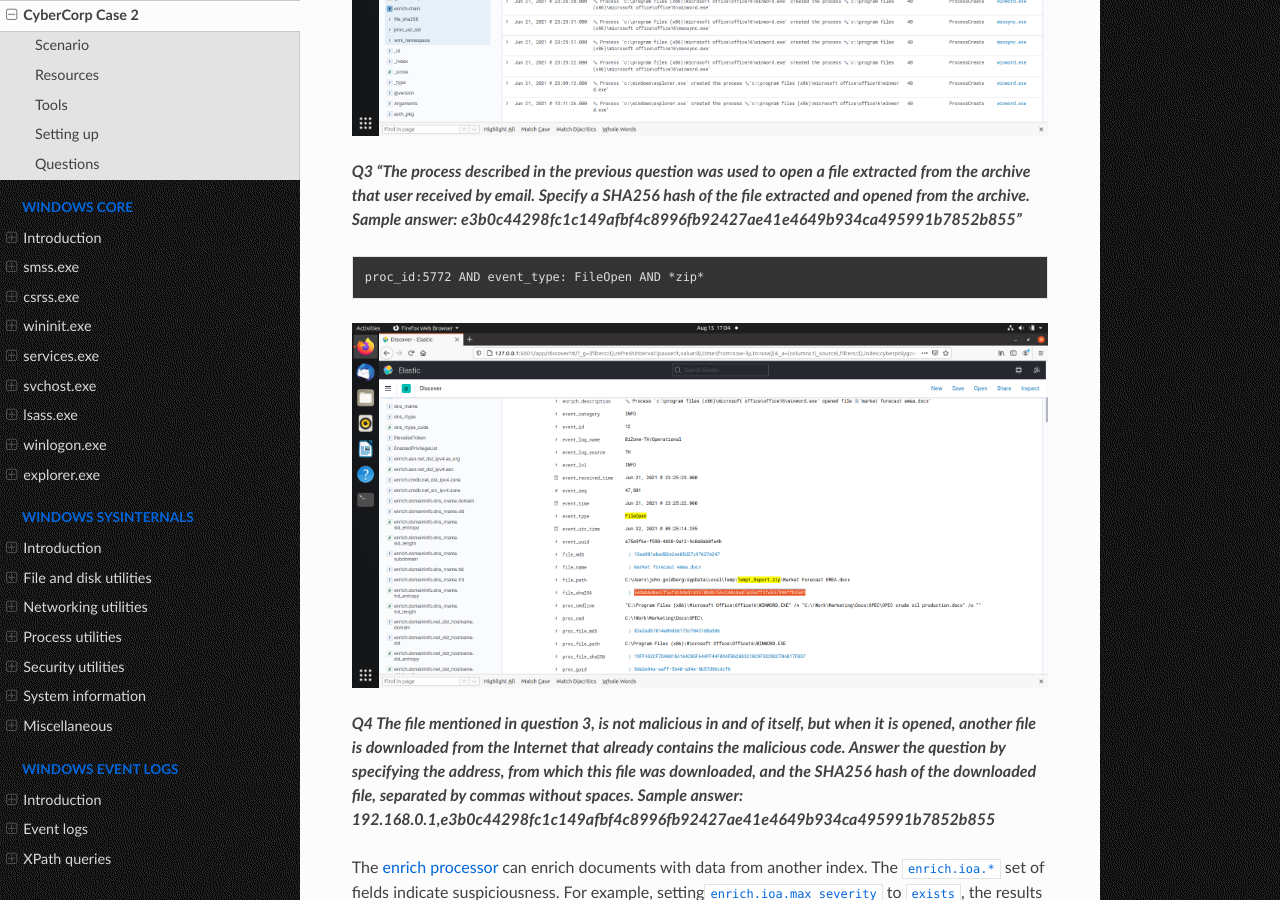
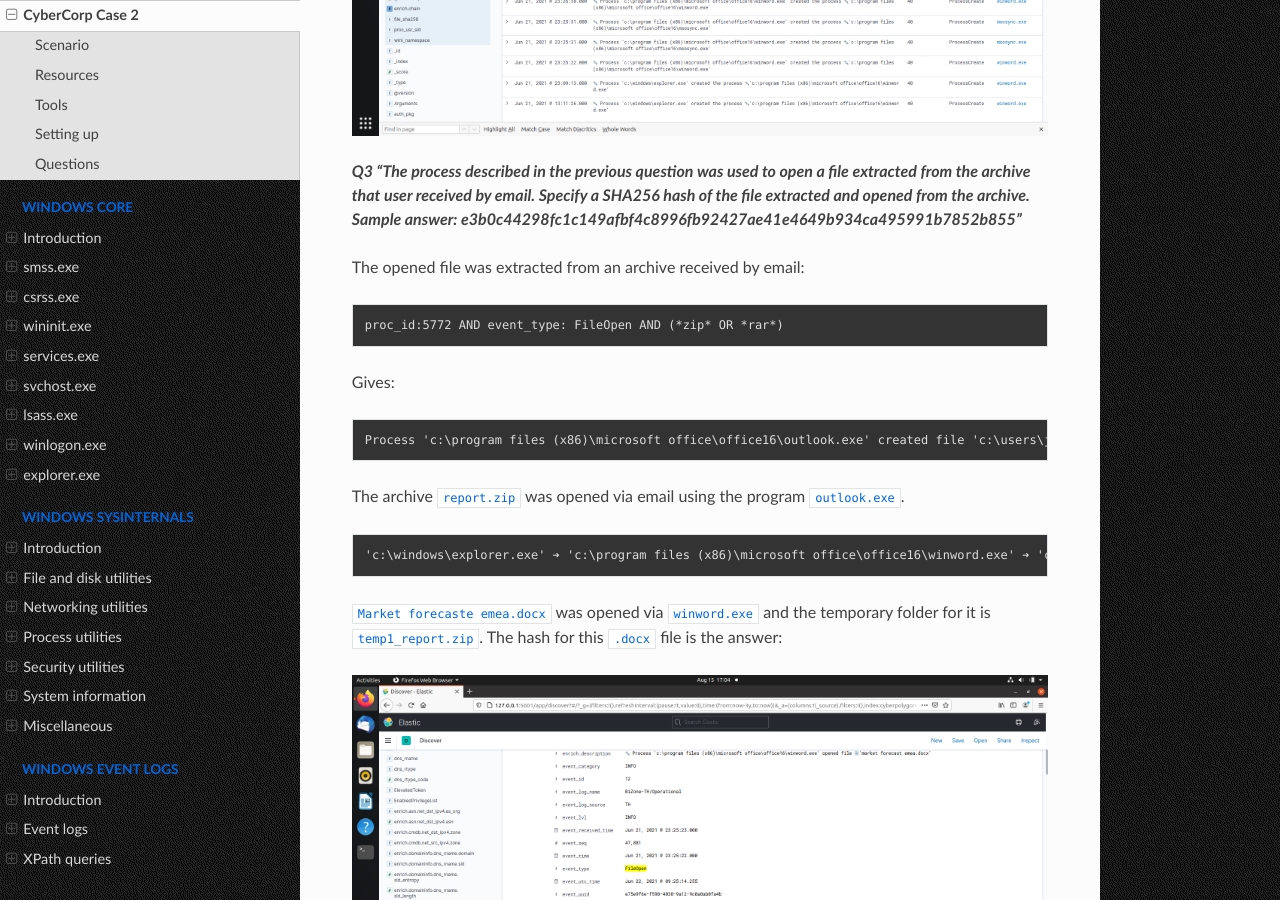
Before and after one commit to tymyrddin/blue-edr, a Sphinx documentation site: the page built from source/docs/cd/cybercorp2.md, in a window 1280 px wide and 900 px high, scrolled down 2743 px. Built offline with Sphinx 7.4.7 and the Read the Docs theme 2.0.0, drawn with Linux system fonts in a browser that asks for light colours.

Commit message:
Cybercorp case 2 challenge first 6 Q

````diff
--- a/source/docs/cd/cybercorp2.md
+++ b/source/docs/cd/cybercorp2.md
@@ -54,9 +54,25 @@
 
 ***Q3 "The process described in the previous question was used to open a file extracted from the archive that user received by email. Specify a SHA256 hash of the file extracted and opened from the archive. Sample answer: e3b0c44298fc1c149afbf4c8996fb92427ae41e4649b934ca495991b7852b855"***
 
+The opened file was extracted from an archive received by email:
+
 ```text
-proc_id:5772 AND event_type: FileOpen AND *zip*
+proc_id:5772 AND event_type: FileOpen AND (*zip* OR *rar*)
 ```
+
+Gives:
+
+```text
+Process 'c:\program files (x86)\microsoft office\office16\outlook.exe' created file 'c:\users\john.goldberg\appdata\local\microsoft\windows\inetcache\content.outlook\dfn3sfep\report.zip'
+```
+
+The archive `report.zip` was opened via email using the program `outlook.exe`.
+
+```text
+'c:\windows\explorer.exe' ➔ 'c:\program files (x86)\microsoft office\office16\winword.exe' ➔ 'c:\users\john.goldberg\appdata\local\temp\temp1_report.zip\market forecast emea.docx'`.
+```
+
+`Market forecaste emea.docx` was opened via `winword.exe` and the temporary folder for it is `temp1_report.zip`. The hash for this `.docx` file is the answer:
 
 ![sha265 hash](../../_static/images/cybercorp2-4.png)
 
````
